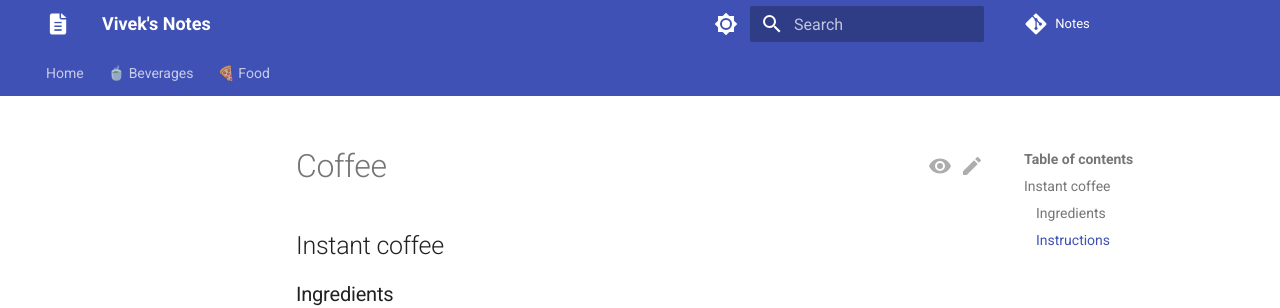
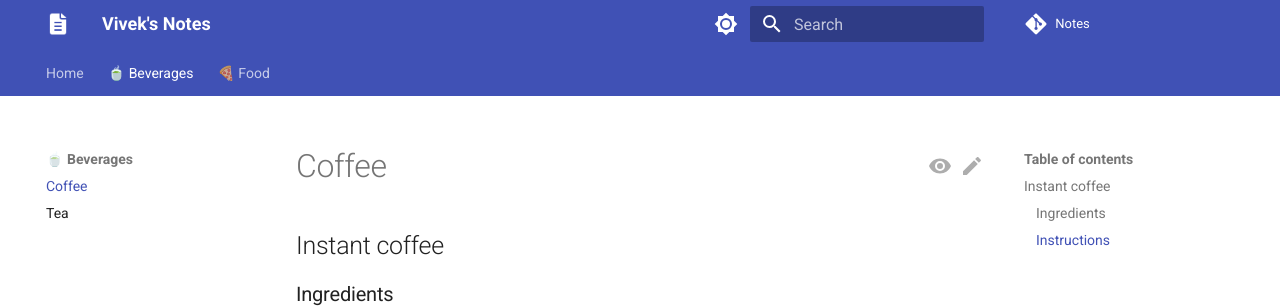
Before and after one commit to vivekkpatel/Notes, an MkDocs documentation site: the page built from docs/Beverages/Coffee.md, in a window 1280 px wide. Shown: the top 308 px of the page. Built offline with MkDocs 1.6.1 and Material for MkDocs 9.7.7, drawn with Linux system fonts in a browser that asks for light colours; comment, search, counter and statistics services are not loaded.

Commit message:
restoring mkdocs file

```diff
--- a/mkdocs.yml
+++ b/mkdocs.yml
@@ -14,8 +14,11 @@ nav:
     - index.md
     - Breakfast.md
     - Contacts.md
-  - 🍵 Beverages: Beverages/
-  - 🍕 Food: Food/
+  - 🍵 Beverages:
+    - Beverages/Coffee.md
+    - Beverages/Tea.md
+  - 🍕 Food:
+    - Food/Popcorn.md
 
 # Theme
 theme:
```
